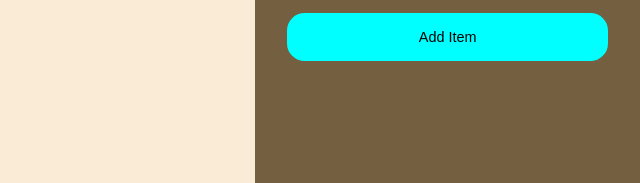
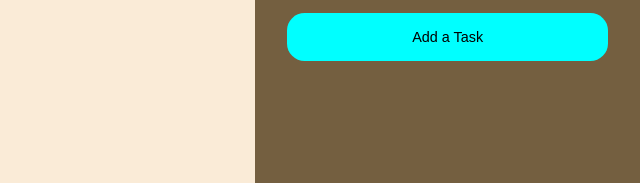
Before and after one commit to josephajibodu/todo-list, a plain HTML site: page index.html in a window 1280 px wide. Shown: the part 276-459 px from the top of the page, 640-1280 px from the left. Drawn offline with Linux system fonts and the light colour scheme.

Commit message:
Changed the button text

```diff
--- a/index.html
+++ b/index.html
@@ -24,7 +24,7 @@
           rows="10"
           placeholder="Enter your to do item"
         ></textarea>
-        <button id="addItemBtn">Add Item</button>
+        <button id="addItemBtn">Add a Task</button>
       </div>
     </div>
   </body>
```
